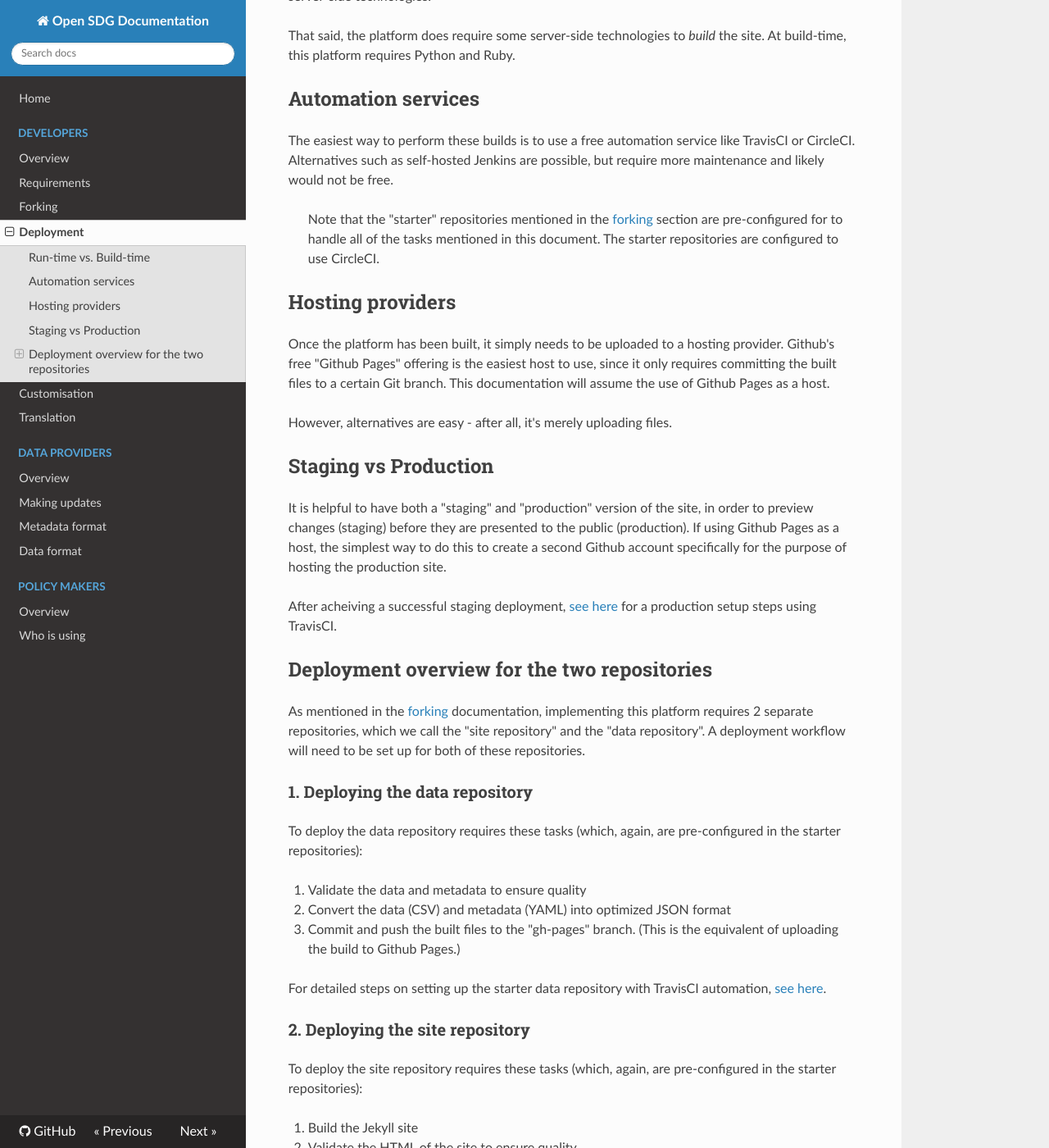
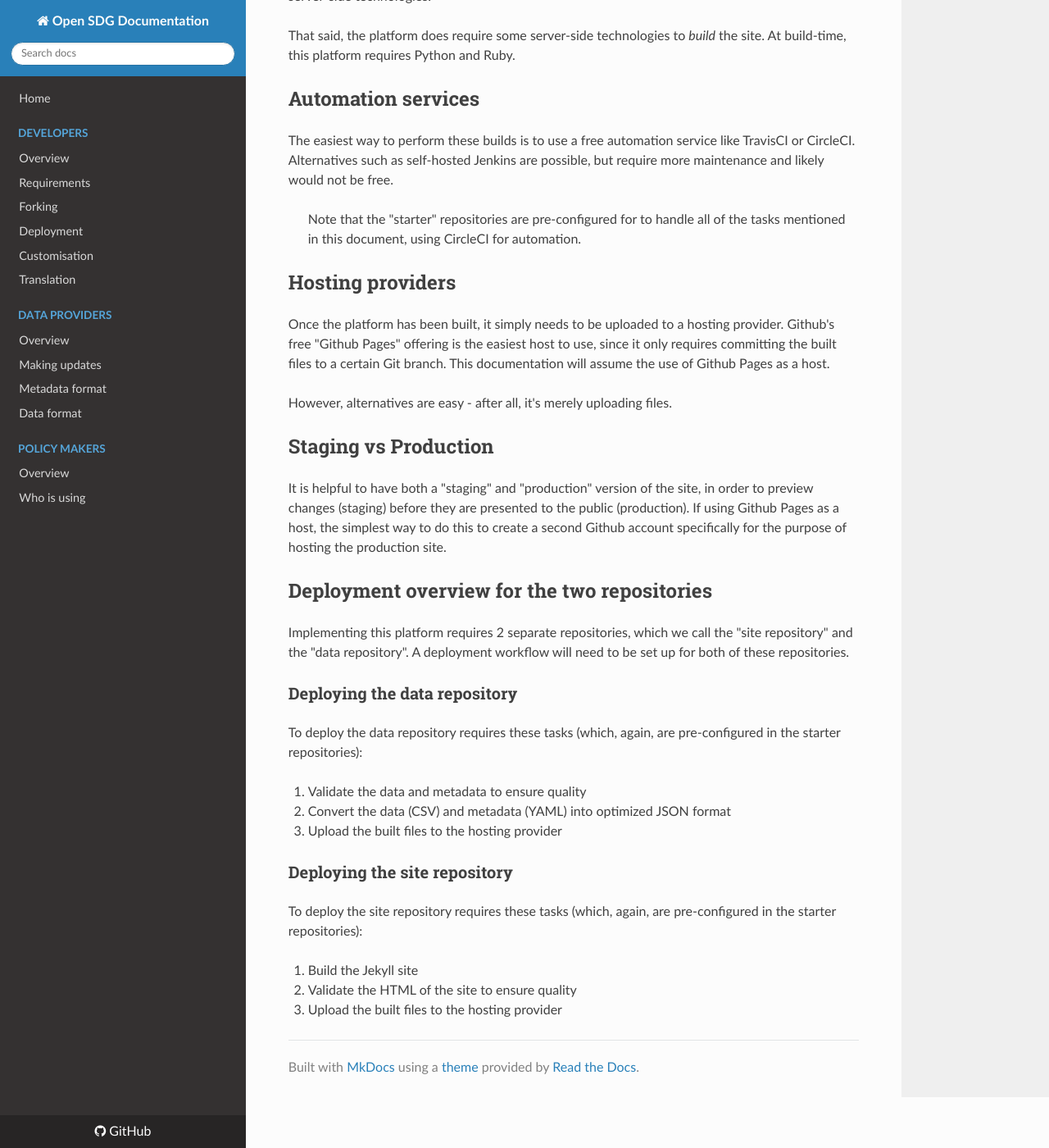
Before and after one commit to open-sdg/open-sdg, an MkDocs documentation site: the page built from docs/deployment.md, in a window 1280 px wide and 1400 px high, scrolled down 280 px. Shown: the whole window at 82% size. Built offline with MkDocs 1.6.1, drawn with Linux system fonts in a browser that asks for light colours; nearby versions of some CDN libraries; some of the changed text lies outside the part shown.

Commit message:
Move deployment docs to main folder

```diff
--- a/docs/developers/deployment.md
+++ b/docs/deployment.md
@@ -10,9 +10,8 @@
 
 The easiest way to perform these builds is to use a free automation service like TravisCI or CircleCI. Alternatives such as self-hosted Jenkins are possible, but require more maintenance and likely would not be free.
 
-> Note that the "starter" repositories mentioned in the [forking](forking.md)
-> section are pre-configured for to handle all of the tasks mentioned in this
-> document. The starter repositories are configured to use CircleCI.
+> Note that the "starter" repositories are pre-configured for to handle all of
+> the tasks mentioned in this document, using CircleCI for automation.
 
 ## Hosting providers
 
@@ -24,28 +23,22 @@
 
 It is helpful to have both a "staging" and "production" version of the site, in order to preview changes (staging) before they are presented to the public (production). If using Github Pages as a host, the simplest way to do this to create a second Github account specifically for the purpose of hosting the production site.
 
-After acheiving a successful staging deployment, [see here](travisci/production.md) for a production setup steps using TravisCI.
-
 ## Deployment overview for the two repositories
 
-As mentioned in the [forking](forking.md) documentation, implementing this platform requires 2 separate repositories, which we call the "site repository" and the "data repository". A deployment workflow will need to be set up for both of these repositories.
+Implementing this platform requires 2 separate repositories, which we call the "site repository" and the "data repository". A deployment workflow will need to be set up for both of these repositories.
 
-### 1. Deploying the data repository
+### Deploying the data repository
 
 To deploy the data repository requires these tasks (which, again, are pre-configured in the starter repositories):
 
 1. Validate the data and metadata to ensure quality
 1. Convert the data (CSV) and metadata (YAML) into optimized JSON format
-1. Commit and push the built files to the "gh-pages" branch. (This is the equivalent of uploading the build to Github Pages.)
+1. Upload the built files to the hosting provider
 
-For detailed steps on setting up the starter data repository with TravisCI automation, [see here](travisci/data-repository.md).
-
-### 2. Deploying the site repository
+### Deploying the site repository
 
 To deploy the site repository requires these tasks (which, again, are pre-configured in the starter repositories):
 
 1. Build the Jekyll site
 1. Validate the HTML of the site to ensure quality
-1. Commit and push the built files to the "gh-pages" branch. (This is the equivalent of uploading the build to Github Pages.)
-
-For detailed steps on setting up the starter site repository with TravisCI automation, [see here](travisci/site-repository.md).
+1. Upload the built files to the hosting provider
```
